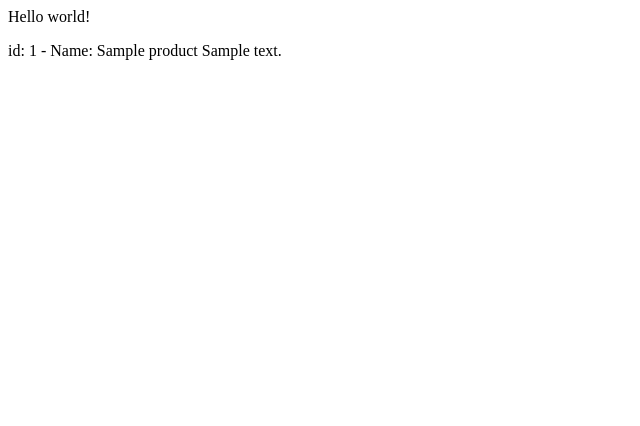
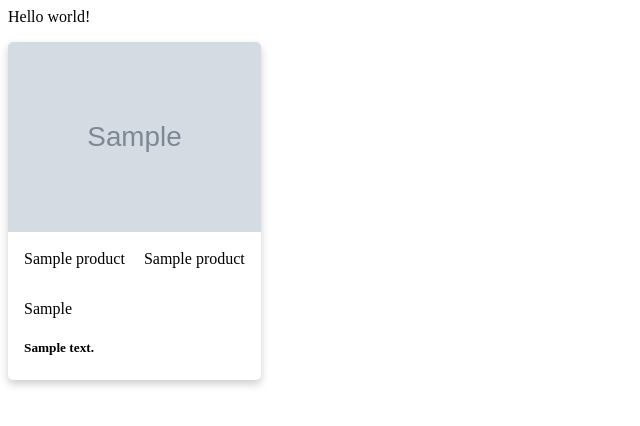
Before and after one commit to vanpana/MyPHPStore, a PHP site: page / in a window 1280 px wide. Shown: the top 426 px of the page, without its empty margins (0-640 px from the left). Run offline with PHP 8.4, Linux system fonts and the light colour scheme; tables that the repository leaves empty or names only in its code hold one stand-in row (values such as "Sample post"); grey boxes marked "Sample" are stand-in pictures.

Commit message:
diplayed products

```diff
--- a/Repository/Repository.php
+++ b/Repository/Repository.php
@@ -7,6 +7,8 @@ class Repository
 {
     public static function getAllProducts()
     {
+        $products = array();
+
         $query = 'SELECT * FROM Products';
         $connection = Database::getConnection();
 
@@ -14,8 +16,11 @@ class Repository
 
         if ($result->num_rows > 0) {
             while ($row = $result->fetch_assoc()) {
-                echo "id: " . $row["id"] . " - Name: " . $row["name"] . " " . $row["description"] . "<br>";
+                array_push($products, new Product($row["id"], $row["name"], $row["category"], $row["price"],
+                    $row["description"], $row["image"]));
             }
-        } else echo "No results";
+        }
+
+        return $products;
     }
 }
--- /dev/null
+++ b/Templates/Drawer.php
@@ -0,0 +1,24 @@
+<?php
+
+class Drawer {
+    public static function getIconFilledTemplate($imgurl, $title, $price, $category, $description) {
+        $template = file_get_contents("Templates/item/item_template.html");
+
+        // Place image
+        $template = str_replace("{{imgurl}}", $imgurl, $template);
+
+        // Place Title
+        $template = str_replace("{{title}}", $title, $template);
+
+        // Place price
+        $template = str_replace("{{price}}", $price, $template);
+
+        // Place category
+        $template = str_replace("{{category}}", $category, $template);
+
+        // Place description
+        $template = str_replace("{{description}}", $description, $template);
+
+        return $template;
+    }
+}
--- a/Templates/item/item_template.html
+++ b/Templates/item/item_template.html
@@ -1,15 +1,11 @@
-<head>
-    <link rel="stylesheet" type="text/css" href="item.css">
-</head>
-
 <div class="card">
-    <img class="center-cropped" src="https://upload.wikimedia.org/wikipedia/commons/9/9f/Chocolate%28bgFFF%29.jpg"/>
+    <img class="center-cropped" src="{{imgurl}}"/>
     <div class="container">
         <div style="overflow: hidden;">
-            <p style="float: left;">Title</p>
-            <p style="float: right;">Price</p>
+            <p style="float: left;">{{title}}</p>
+            <p style="float: right;">{{title}}</p>
         </div>
-        <p align="left">Category</p>
-        <h5 align="left">Description</h5>
+        <p align="left">{{category}}</p>
+        <h5 align="left">{{description}}</h5>
     </div>
 </div>
--- a/index.php
+++ b/index.php
@@ -1,12 +1,21 @@
 <html>
+<head>
+    <link rel="stylesheet" type="text/css" href="Templates/item/item.css">
+</head>
+
 <body>
 <p>Hello world!</p>
 
 <?php
 require("Util/Database.php");
 require("Repository/Repository.php");
+require("Domain/Product.php");
+require("Templates/Drawer.php");
 
-Repository::getAllProducts()
+foreach (Repository::getAllProducts() as $product) {
+    echo Drawer::getIconFilledTemplate($product->image, $product->name, $product->price, $product->category,
+        $product->description);
+}
 ?>
 </body>
 </html>
```
